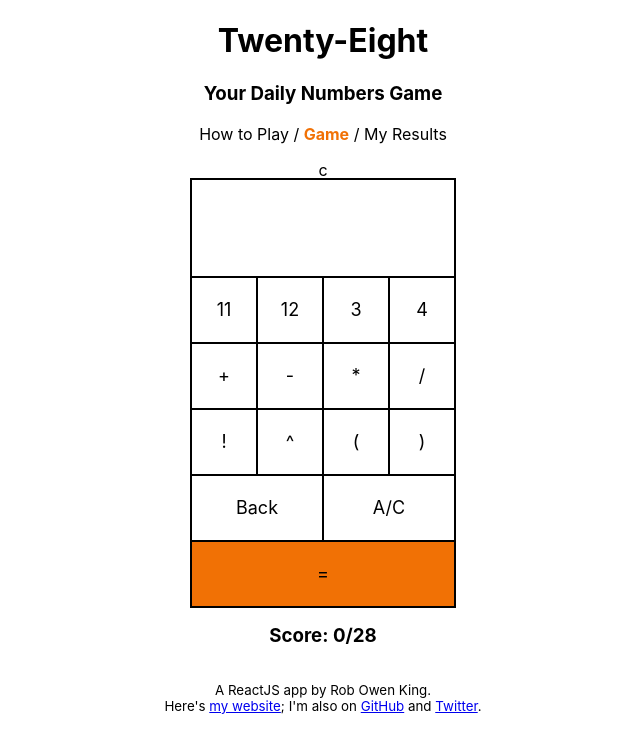
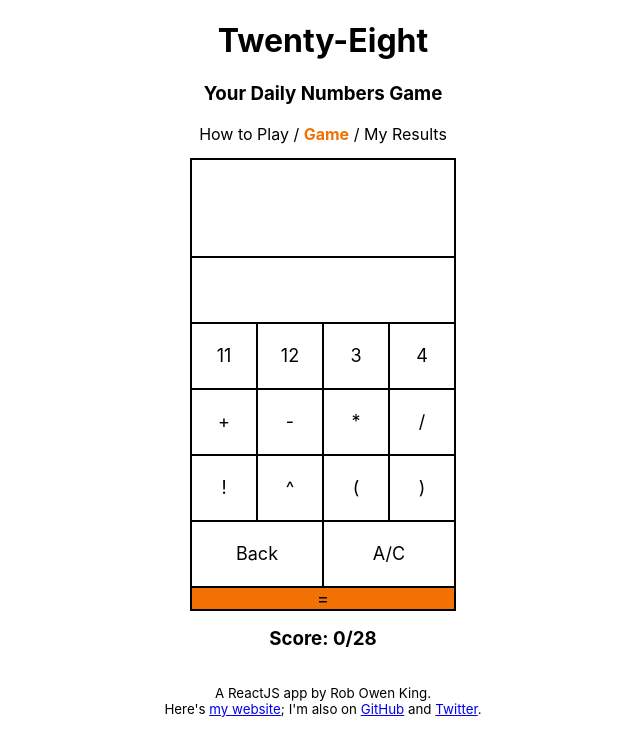
Before and after one commit to RobOwenKing/forty-two, a React (Create React App) app: page / in a window 1280 px wide. Both pictures are taken after a click on the element "Game". Shown: the top 756 px of the page, without its empty margins (317-957 px from the left). Built offline with nearby package versions, Linux system fonts and the light colour scheme.

Commit message:
fix: clickHandler() to actually work with necessary styling

```diff
--- a/src/App.css
+++ b/src/App.css
@@ -83,6 +83,26 @@
   outline: none;
   border-width: 0;
 }
+
+.caret {
+  background: black;
+  color: transparent;
+  display: inline-block;
+  height: 1em;
+  width: 1px;
+
+  animation-duration: 1s;
+  animation-name: blink;
+  animation-iteration-count: infinite;
+}
+
+@keyframes blink {
+  from { opacity: 1; }
+  49% { opacity: 1; }
+  50% { opacity: 0; }
+  99% { opacity: 0; }
+  to { opacity: 1; }
+ }
 
 .output-value {
   margin-top: 8px;
--- a/src/components/Calculator.jsx
+++ b/src/components/Calculator.jsx
@@ -159,12 +159,14 @@ const Calculator = ({ date, answers, setAnswers, answerDetails, setAnswerDetails
   };
 
   return (
-    <>
-    <EquationInput
-      cursorPos={cursorPos} setCursorPos={setCursorPos}
-      inputArr={inputArr}
-    />
     <div className="grid">
+      <div className="output span-four">
+        <EquationInput
+          cursorPos={cursorPos} setCursorPos={setCursorPos}
+          inputArr={inputArr}
+        />
+
+      </div>
       <div className="output span-four">
         <input
             type="text" ref={inputRef}
@@ -199,7 +201,6 @@ const Calculator = ({ date, answers, setAnswers, answerDetails, setAnswerDetails
       <div className="button span-two" role="button" tabIndex="0" onClick={acHandler}>A/C</div>
       <div className="button span-four equals" role="button" tabIndex="0" onClick={enterHandler}>=</div>
     </div>
-    </>
   );
 }
 
--- a/src/components/EquationInput.jsx
+++ b/src/components/EquationInput.jsx
@@ -4,8 +4,13 @@
   * @param {array.<string>} inputArr - The array of digits and operations entered by the player
 */
 const EquationInput = ({ cursorPos, setCursorPos, inputArr }) => {
-  const clickHandler = (e, id) => {
-    const isOnLeftHalf = e.nativeEvent.offsetX < e.target.offsetLeft + 0.5*e.target.offsetWidth
+  const clickHandler = (e, id, entry) => {
+    const isOnLeftHalf = e.nativeEvent.pageX - e.target.offsetLeft < 0.5*e.target.offsetWidth
+
+    console.log(entry);
+    console.log(id);
+    console.log(e.nativeEvent.pageX - e.target.offsetLeft);
+    console.log(0.5*e.target.offsetWidth);
 
     if (isOnLeftHalf) {
       setCursorPos(id);
@@ -15,17 +20,21 @@ const EquationInput = ({ cursorPos, setCursorPos, inputArr }) => {
   };
 
   return (
-    <div>
+    <div className="output-calculation">
       {inputArr.slice(0, cursorPos).map((entry, id) => {
         return (
-          <span key={id} onClick={(e) => clickHandler(e, id)}>{entry}</span>
+          <span key={id} onClick={(e) => clickHandler(e, id, entry)}>{entry}</span>
         )
       })}
-      <span>c</span>
-      {inputArr.slice(cursorPos).map((entry, id) => {
-        return (
-          <span key={id} onClick={(e) => clickHandler(e, id)}>{entry}</span>
-        )
+      <span className="caret"></span>
+      {inputArr.map((entry, id) => {
+        if (id < cursorPos) {
+          return null;
+        } else {
+          return (
+            <span key={id} onClick={(e) => clickHandler(e, id, entry)}>{entry}</span>
+          )
+        }
       })}
     </div>
   );
```
